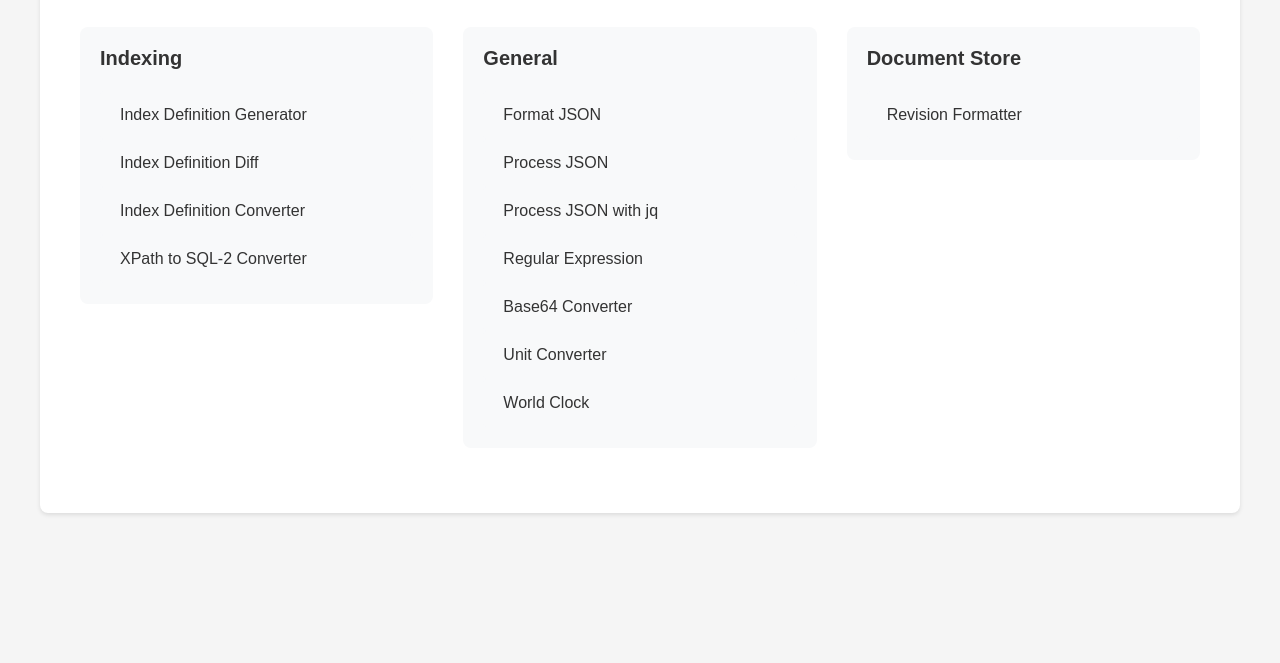
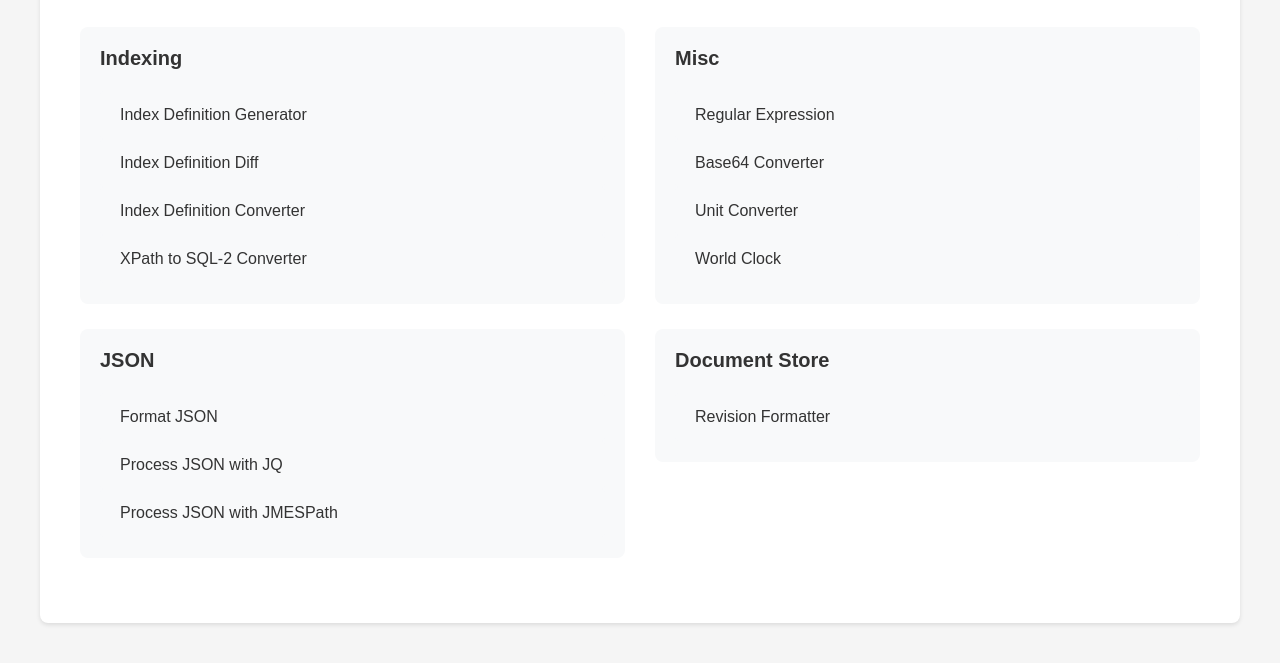
Before and after one commit to thomasmueller/oakTools, a plain HTML site: page docs/index.html in a window 1280 px wide. Shown: the part 141-804 px from the top of the page. Drawn offline with Linux system fonts and the light colour scheme.

Commit message:
Improvements and bugfixes

```diff
--- a/docs/index.html
+++ b/docs/index.html
@@ -99,24 +99,28 @@
                         <li><a href="xpath.html">XPath to SQL-2 Converter</a></li>
                     </ul>
                 </div>
+
+                <div class="section-container">
+                    <div class="section-header">JSON</div>
+                    <ul>
+                        <li><a href="jsonFormatter.html">Format JSON</a></li>
+                        <li><a href="jsonJq.html">Process JSON with JQ</a></li>
+                        <li><a href="jsonProcessor.html">Process JSON with JMESPath</a></li>
+                    </ul>
+                </div>
             </div>
 
             <div class="column">
                 <div class="section-container">
-                    <div class="section-header">General</div>
+                    <div class="section-header">Misc</div>
                     <ul>
-                        <li><a href="jsonFormatter.html">Format JSON</a></li>
-                        <li><a href="jsonProcessor.html">Process JSON</a></li>
-                        <li><a href="jsonJq.html">Process JSON with jq</a></li>
                         <li><a href="regex.html">Regular Expression</a></li>
                         <li><a href="base64.html">Base64 Converter</a></li>
                         <li><a href="converters.html">Unit Converter</a></li>
                         <li><a href="worldClock.html">World Clock</a></li>
                     </ul>
                 </div>
-            </div>
 
-            <div class="column">
                 <div class="section-container">
                     <div class="section-header">Document Store</div>
                     <ul>
```
Also changed, not shown: docs/jsonJq.html (+1 -1 lines), docs/jsonProcessor.html (+1 -1 lines).
